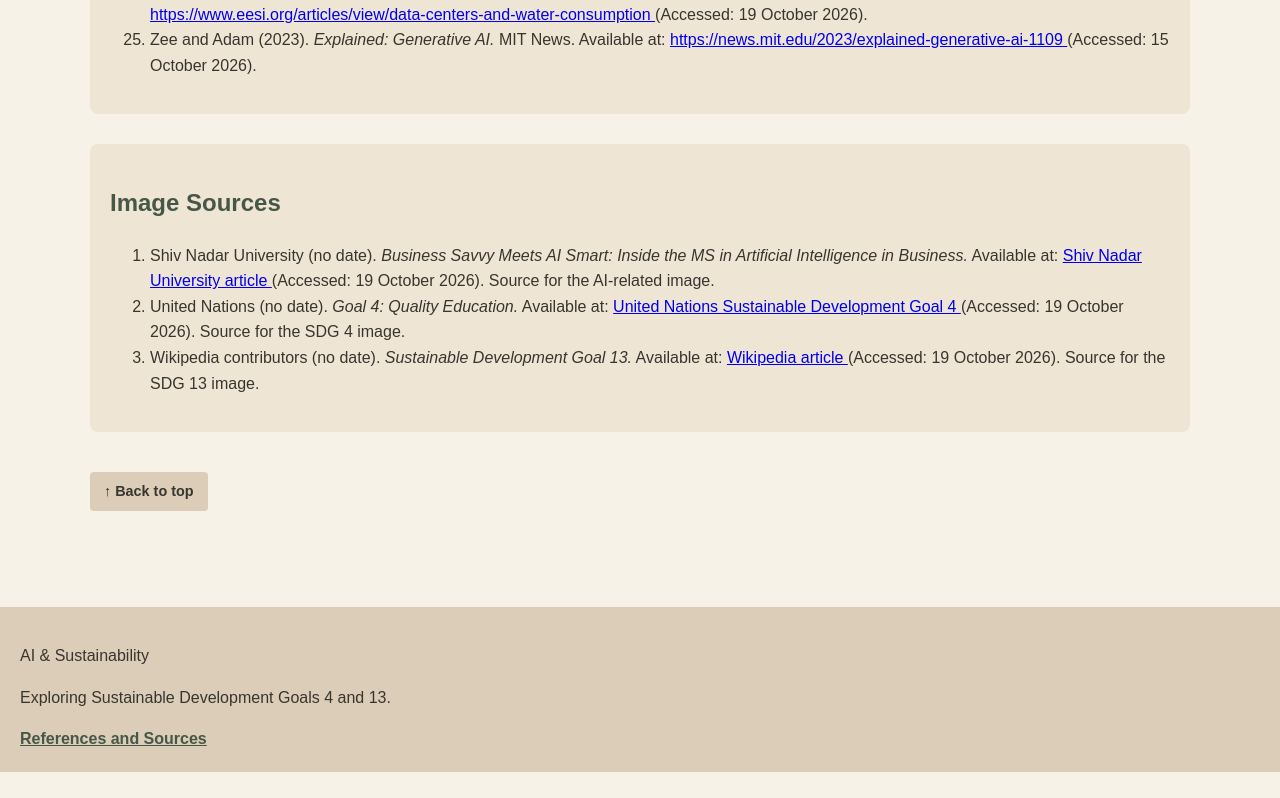
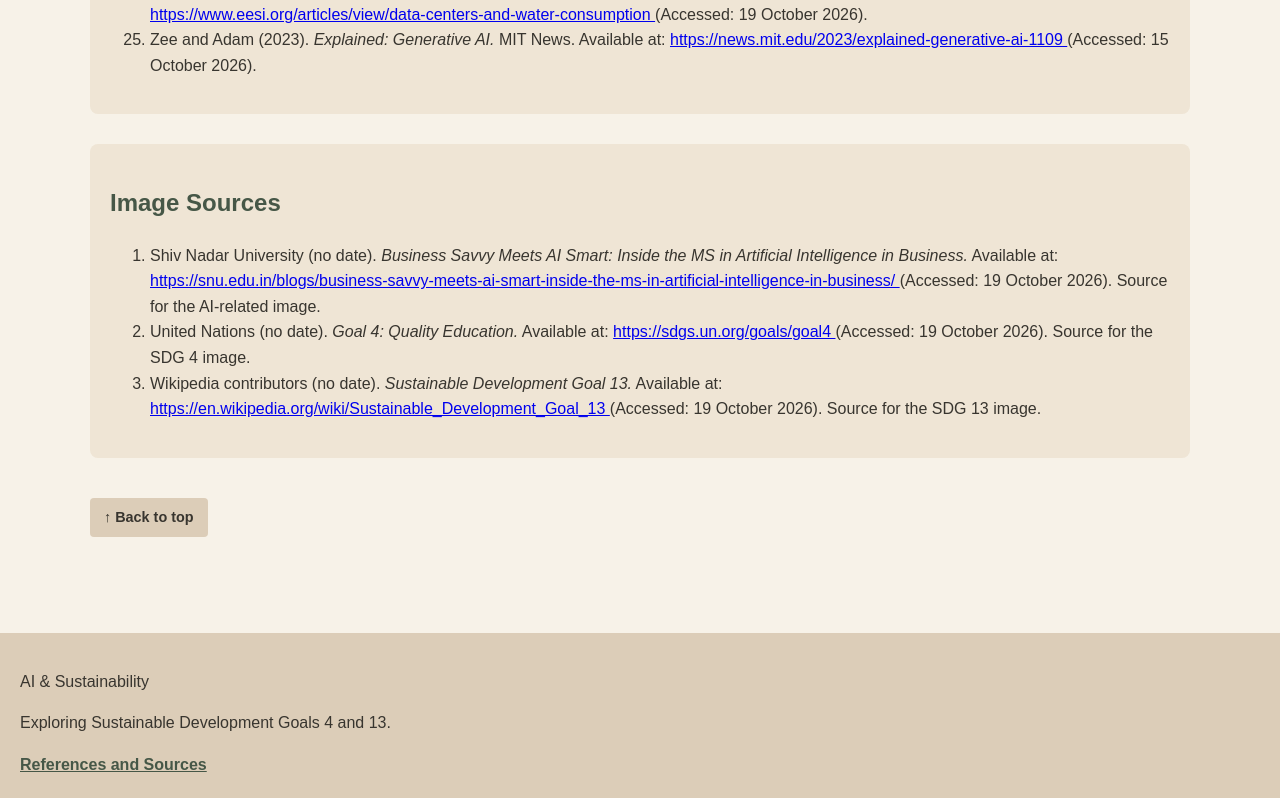
Before and after one commit to HyprSpark/CS103-AI-Generation-Website, a plain HTML site: page references.html in a window 1280 px wide. Shown: the part 1917-2715 px from the top of the page. Before the commit the page ends 2689 px from the top, so only its background shows below. Drawn offline with Linux system fonts and the light colour scheme.

Commit message:
Changed image Sources to use raw hyperlinks

```diff
--- a/references.html
+++ b/references.html
@@ -349,7 +349,7 @@
                     Available at:
                     <a href="https://snu.edu.in/blogs/business-savvy-meets-ai-smart-inside-the-ms-in-artificial-intelligence-in-business/"
                        target="_blank" rel="noopener noreferrer">
-                        Shiv Nadar University article
+                        https://snu.edu.in/blogs/business-savvy-meets-ai-smart-inside-the-ms-in-artificial-intelligence-in-business/
                     </a>
                     (Accessed: 19 October 2026).
                     Source for the AI-related image.
@@ -361,7 +361,7 @@
                     Available at:
                     <a href="https://sdgs.un.org/goals/goal4"
                        target="_blank" rel="noopener noreferrer">
-                        United Nations Sustainable Development Goal 4
+                        https://sdgs.un.org/goals/goal4
                     </a>
                     (Accessed: 19 October 2026).
                     Source for the SDG 4 image.
@@ -373,7 +373,7 @@
                     Available at:
                     <a href="https://en.wikipedia.org/wiki/Sustainable_Development_Goal_13"
                        target="_blank" rel="noopener noreferrer">
-                        Wikipedia article
+                        https://en.wikipedia.org/wiki/Sustainable_Development_Goal_13
                     </a>
                     (Accessed: 19 October 2026).
                     Source for the SDG 13 image.
```
